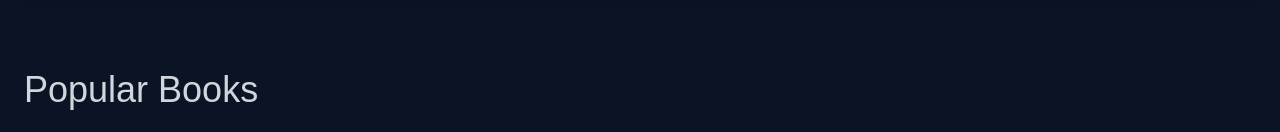
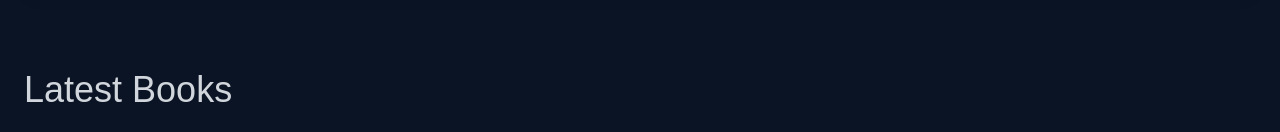
Before and after one commit to rahulrajput34/library-management, a Next.js app: page / in a window 1280 px wide. Shown: the part 536-668 px from the top of the page. Built offline with nearby package versions, Linux system fonts and the light colour scheme; grey boxes are pictures that could not be loaded; a web font is replaced by a local one.

Commit message:
Update BookList title and adjust book slicing for latest releases

```diff
--- a/app/(root)/page.tsx
+++ b/app/(root)/page.tsx
@@ -7,8 +7,8 @@ export default function Home() {
     <>
       <BookOverview {...sampleBooks[0]} />
       <BookList
-        title="Popular Books"
-        books={sampleBooks.slice(1, 8)}
+        title="Latest Books"
+        books={sampleBooks.slice(0, 9)}
         containerClassName="mt-20"
       />
     </>
```
